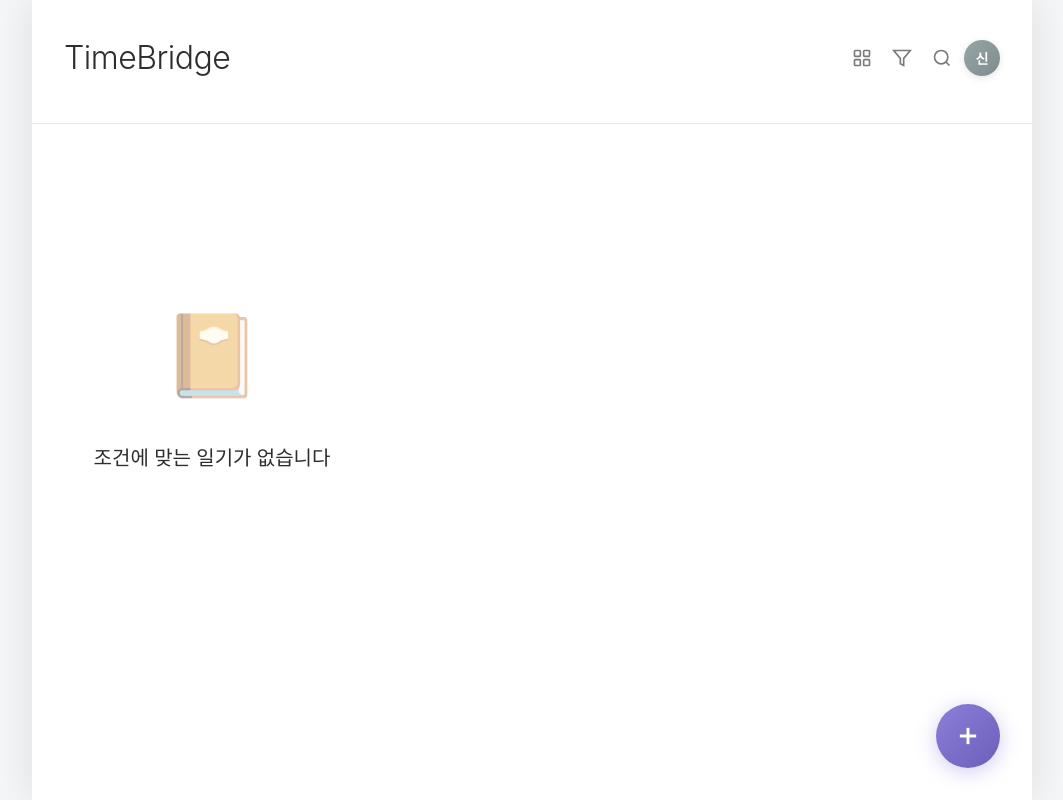
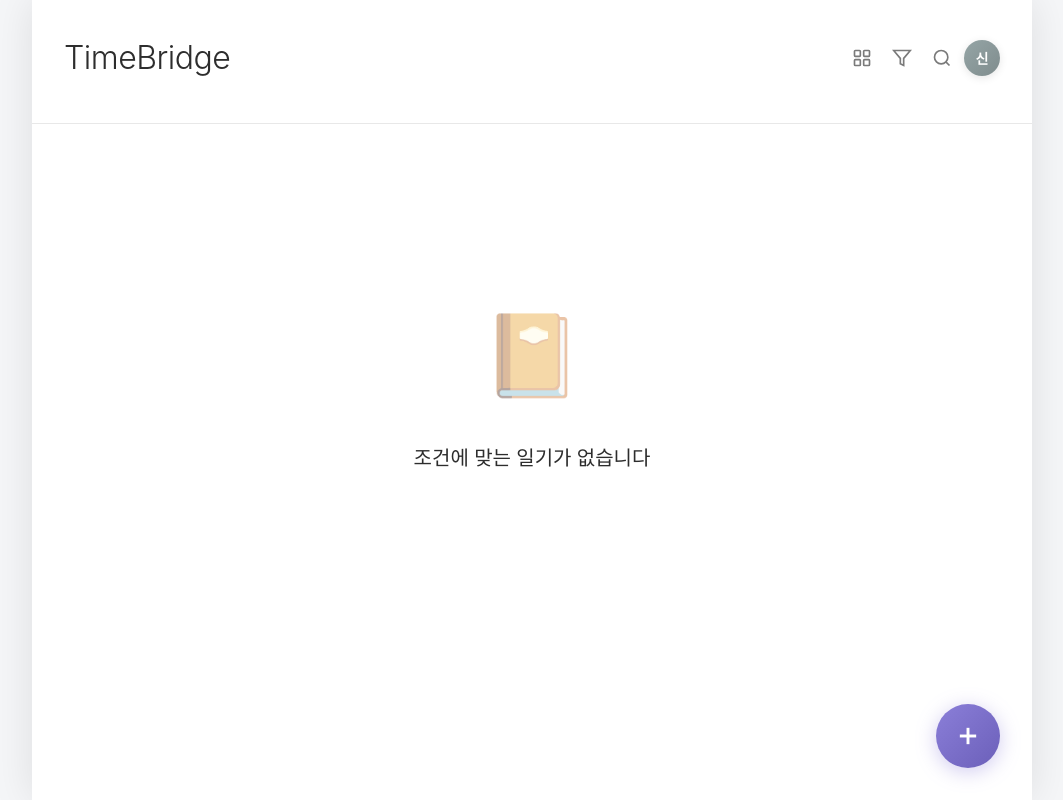
Before and after one commit to ddirk100-svg/TimeBridge, a website: page home.html in a window 1280 px wide. Shown: the whole page, without its empty margins (108-1171 px from the left). Drawn offline with nearby package versions, Linux system fonts and the light colour scheme; no server answers.

Commit message:
empty-state 반응형 중앙 정렬 개선

```diff
--- a/style.css
+++ b/style.css
@@ -1430,6 +1430,9 @@ body {
     padding: var(--spacing-xl) var(--spacing-lg);
     text-align: center;
     min-height: 60vh;
+    grid-column: 1 / -1; /* 그리드 레이아웃에서 전체 열 차지 */
+    width: 100%;
+    margin: 0 auto;
 }
 
 .empty-icon {
```
